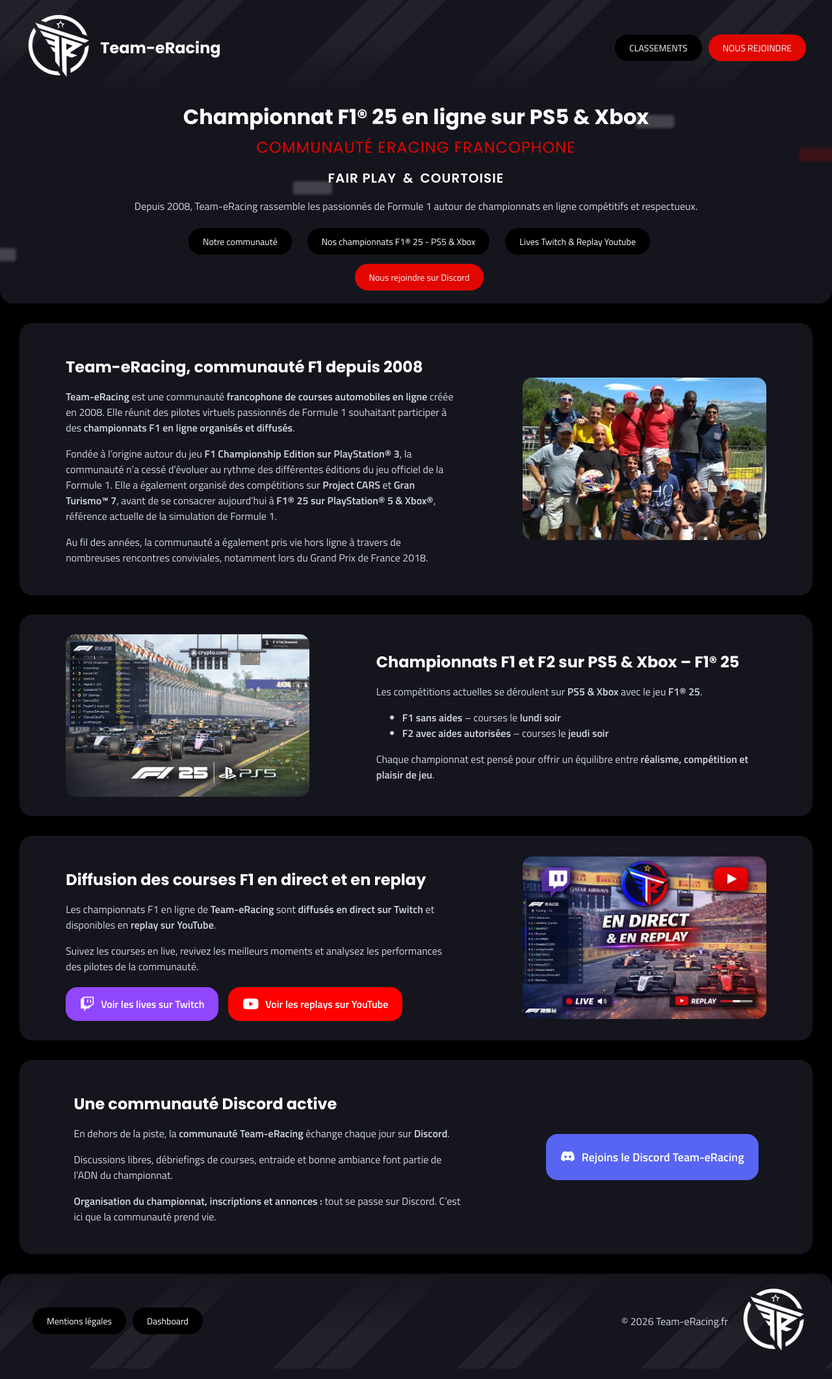
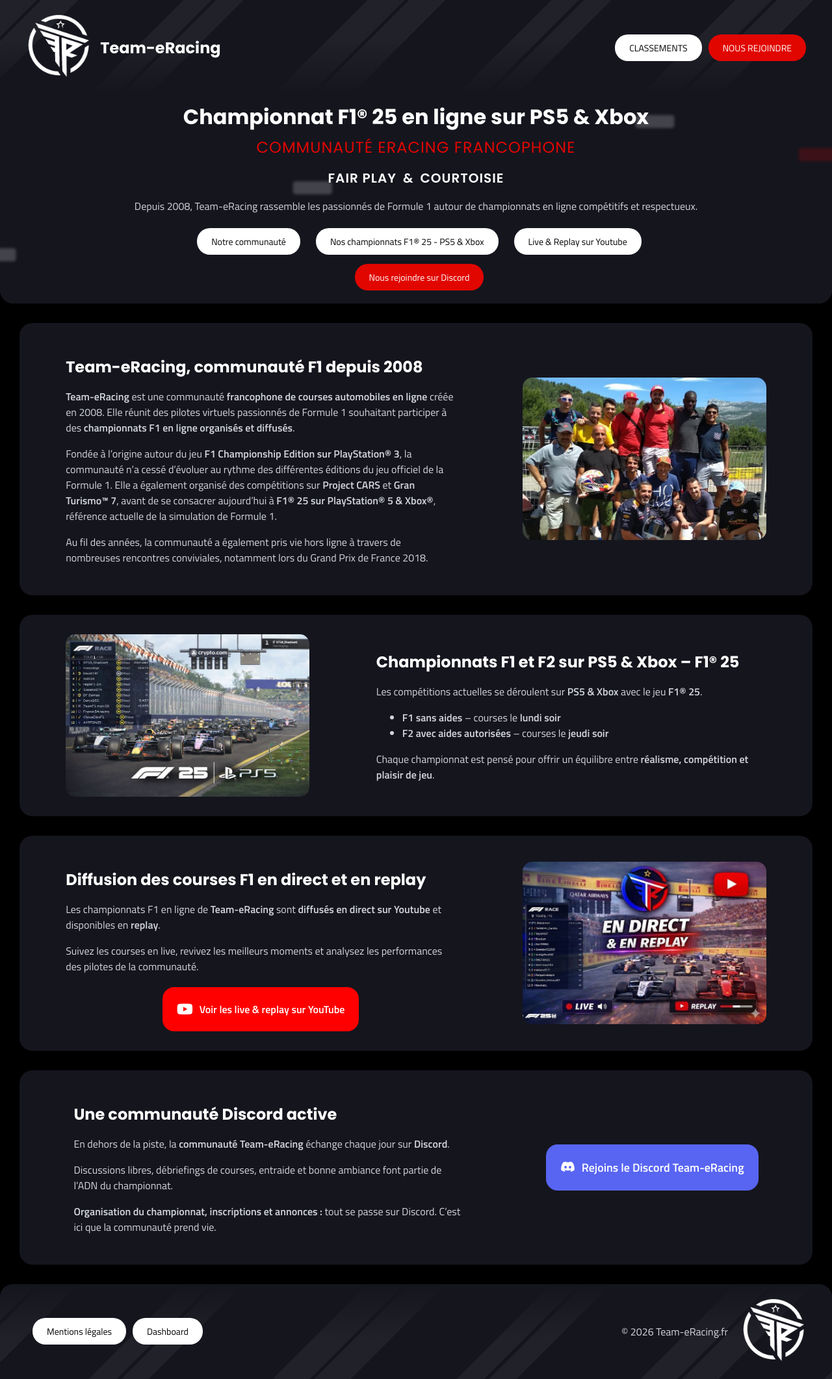
Before and after one commit to paraguayan99/racing-championship-app, a PHP site: template Views/home/index.php in a window 1280 px wide. Shown: the whole page at 65% size. Before the commit the page ends 2078 px from the top, so only its background shows below. Run offline with PHP 8.4, Linux system fonts and the light colour scheme; the template is opened without the code that fills it, so the values that code supplies are empty; some libraries are stand-ins or nearby versions.

Commit message:
CSS : Changements apparence Boutons / Select

```diff
--- a/Views/base.php
+++ b/Views/base.php
@@ -45,10 +45,10 @@ $canonical = $protocol . $host . ($uri === '' ? '/' : $uri);
 <link href="https://fonts.googleapis.com/css2?family=Titillium+Web:wght@300;400;600&family=Poppins:wght@400;600;700&display=swap" rel="stylesheet">
 
 <!-- CSS personnel, pas de Framework -->
-<link rel="stylesheet" href="/stylev2.3.css" />
-<link rel="stylesheet" href="/style700px-mobilev1.7.css" media="screen and (max-width: 700px)" />
+<link rel="stylesheet" href="/stylev2.7.css" />
+<link rel="stylesheet" href="/style700px-mobilev2.1.css" media="screen and (max-width: 700px)" />
 <link rel="stylesheet" href="/style900px-tablettev1.1.css" media="screen and (min-width: 701px) and (max-width: 900px)" />
-<link rel="stylesheet" href="/style1400px-desktopv1.0.css" media="screen and (min-width: 901px)" />
+<link rel="stylesheet" href="/style1400px-desktopv1.1.css" media="screen and (min-width: 901px)" />
 
 <!-- Icones Vectorielles avec FontAwesome -->
 <script src="https://kit.fontawesome.com/ff03dfd379.js" crossorigin="anonymous"></script>
--- a/Views/classements/statscircuits.php
+++ b/Views/classements/statscircuits.php
@@ -16,7 +16,7 @@
 
         <label for="circuit_id" class="visually-hidden">Choisir un circuit :</label>
         <div class="form-group">
-            <select name="circuit_id" onchange="this.form.submit()">
+            <select name="circuit_id" id="circuit_filter" onchange="this.form.submit()">
                 <option value="0" <?= ($circuitId ?? 0) == 0 ? 'selected' : '' ?>>Choisir un circuit :</option>
                 <?php foreach ($circuits as $c): ?>
                     <option value="<?= $c->id ?>" <?= ($circuitId ?? 0) == $c->id ? 'selected' : '' ?>>
--- a/Views/home/index.php
+++ b/Views/home/index.php
@@ -27,7 +27,7 @@
         <div class="hero-cta">
             <a href="#presentation" class="nav-btn">Notre communauté</a>
             <a href="#championnats" class="nav-btn">Nos championnats F1® 25 - PS5 & Xbox</a>
-            <a href="#lives-replays" class="nav-btn">Lives Twitch & Replay Youtube</a>
+            <a href="#lives-replays" class="nav-btn">Live & Replay sur Youtube</a>
             <a href="#discord" class="nav-btn red">Nous rejoindre sur Discord</a>
         </div>
     </div>
@@ -86,8 +86,8 @@
 
         <p>
             Les championnats F1 en ligne de <strong>Team-eRacing</strong> sont
-            <strong>diffusés en direct sur Twitch</strong> et disponibles en
-            <strong>replay sur YouTube</strong>.
+            <strong>diffusés en direct sur Youtube</strong> et disponibles en
+            <strong>replay</strong>.
         </p>
 
         <p>
@@ -96,26 +96,26 @@
         </p>
 
         <div class="stream-buttons">
-            <a href="https://www.twitch.tv/teameracing"
+            <!-- <a href="https://www.twitch.tv/teameracing"
                target="_blank"
                rel="noopener nofollow"
                class="stream-btn twitch">
                 <i class="fa-brands fa-twitch"></i>
                 <span>Voir les lives sur Twitch</span>
-            </a>
+            </a> -->
 
             <a href="https://www.youtube.com/@Team-eRacing"
                target="_blank"
                rel="noopener nofollow"
                class="stream-btn youtube">
                 <i class="fa-brands fa-youtube"></i>
-                <span>Voir les replays sur YouTube</span>
+                <span>Voir les live & replay sur YouTube</span>
             </a>
         </div>
     </div>
 
-    <img src="img/twitch_youtube.jpg"
-         alt="Diffusion Twitch et YouTube des championnats F1 en ligne Team-eRacing"
+    <img src="img/youtube.jpg"
+         alt="Diffusion sur YouTube des championnats F1 en ligne Team-eRacing"
          loading="lazy"
          class="img-object-position-top">
 </section>
--- a/public/style1400px-desktopv1.0.css
+++ b/public/style1400px-desktopv1.1.css
@@ -18,12 +18,12 @@ main {
 
 
 /* Styles pour écrans < 1060px */
-@media screen and (max-width: 1060px) {
+/* @media screen and (max-width: 1060px) {
     .stream-btn {
         display: flex;
         width: 70%;
     }
-}
+} */
 
 .login-container {
     max-width: 50%;
--- a/public/style700px-mobilev1.7.css
+++ b/public/style700px-mobilev2.1.css
@@ -119,8 +119,7 @@ footer nav {
 
 .stream-btn {
     justify-content: center;
-    width: 80%;
-    padding: 14px 0px
+    padding: 14px 22px
 }
 
 .discord-btn {
--- a/public/stylev2.3.css
+++ b/public/stylev2.7.css
@@ -139,8 +139,8 @@ footer {
 .nav-btn {
     padding: 10px 22px;
     border-radius: 20px;
-    background: #000000;
-    color: white;
+    background: white;
+    color: #000000;
     text-decoration: none;
     margin-left: 10px;
     font-size: 0.875rem;
@@ -463,6 +463,7 @@ footer {
 .hero-streams .stream-buttons {
     display: flex;
     flex-wrap: wrap;
+    justify-content: center;
     gap: 15px;
     margin-top: 20px;
 }
@@ -471,7 +472,7 @@ footer {
     display: flex;
     align-items: center;
     gap: 10px;
-    padding: 14px 22px;
+    padding: 22px 22px;
     border-radius: 18px;
     font-size: 1rem;
     font-weight: 600;
@@ -927,9 +928,14 @@ td.upside {
     font-size: 1rem;
 }
 
-.form-group select {
-    padding: 12px;
-}
+.form-group select#season_filter,
+.form-group select#category_filter,
+.form-group select#circuit_filter
+ {
+    border-radius: 20px;
+    background: #E10600;
+}
+
 
 /* Checkbox pour supprimer la couleur dans la table Teams UPDATE */
 .form-group input[type="checkbox"] {
```
Also changed, not shown: other parts of public/stylev2.7.css (+13 -12 lines), public/img/youtube.jpg (added), public/img/youtube_hd.png (added).
